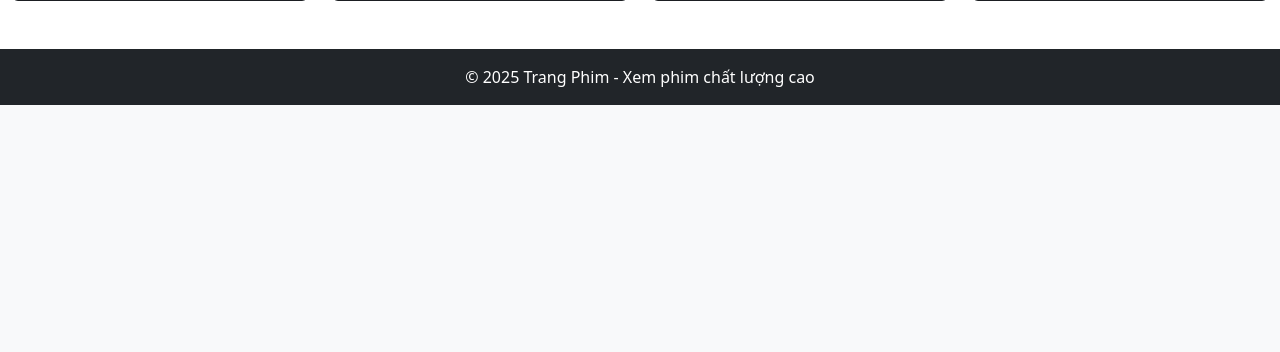
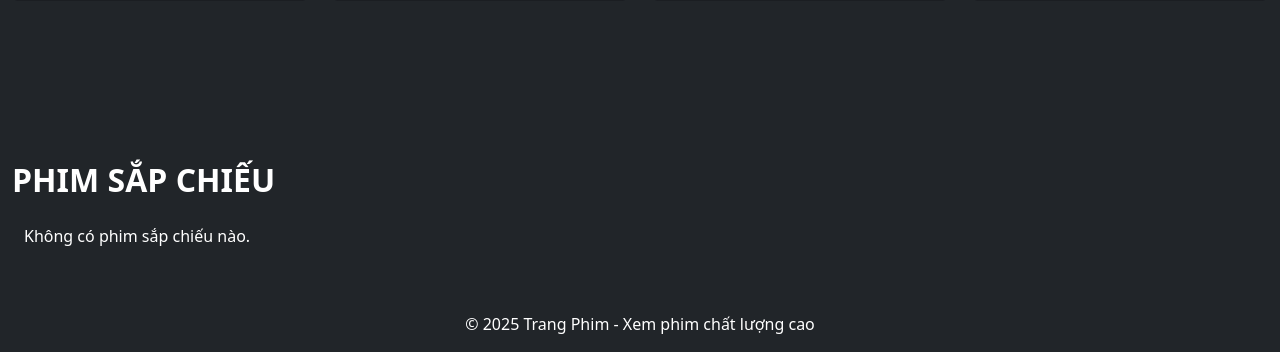
Before and after one commit to lehonglinh12345/DA2, a Django app: page / in a window 1280 px wide. Shown: the part 1396-1748 px from the top of the page. Before the commit the page ends 1501 px from the top, so only its background shows below. Run offline with Django 5.2, Linux system fonts and the light colour scheme; some libraries are stand-ins or nearby versions.

Commit message:
cập nhật mới

```diff
--- a/MovieStreaming/MovieStreaming/settings.py
+++ b/MovieStreaming/MovieStreaming/settings.py
@@ -26,6 +26,7 @@ DEBUG = True
 
 ALLOWED_HOSTS = []
 
+TMDB_API_KEY = "c53ff05a507beb95ce9c55f89908d88d"
 
 
 
--- a/MovieStreaming/myapp/templates/myapp/layout/base.html
+++ b/MovieStreaming/myapp/templates/myapp/layout/base.html
@@ -4,47 +4,52 @@
 <head>
     <meta charset="UTF-8">
     <meta name="viewport" content="width=device-width, initial-scale=1.0">
-    <link href="https://cdn.jsdelivr.net/npm/bootstrap@5.3.0-alpha1/dist/css/bootstrap.min.css" rel="stylesheet">
     <link href="https://cdn.jsdelivr.net/npm/bootstrap@5.3.0/dist/css/bootstrap.min.css" rel="stylesheet">
+    <link href="https://fonts.googleapis.com/css2?family=Poppins:wght@400;500;600;700&display=swap" rel="stylesheet">
+    <link rel="stylesheet" href="https://cdnjs.cloudflare.com/ajax/libs/font-awesome/6.0.0-beta3/css/all.min.css">
     <link rel="stylesheet" type="text/css" href="{% static 'myapp/css/style.css' %}">
     <link rel="stylesheet" type="text/css" href="{% static 'myapp/css/backtotop.css' %}">
     <script src="https://cdn.tailwindcss.com"></script>
-    <link href="https://fonts.googleapis.com/css2?family=Poppins:wght@400;500;600;700&display=swap" rel="stylesheet">
-    <link rel="stylesheet" href="https://cdnjs.cloudflare.com/ajax/libs/font-awesome/6.0.0-beta3/css/all.min.css">
-    <link href="https://cdn.jsdelivr.net/npm/bootstrap@5.3.0/dist/css/bootstrap.min.css" rel="stylesheet">
-
 
     <title>{% block title %}Movie Streaming{% endblock %}</title>
+    {% block extra_css %}{% endblock %}
+</head>
 
-    {% block extra_css %}{% endblock %}
-    <nav class="bg-slate-900 text-white py-4 px-6  w-full z-50">
+<body >
+    <!-- Navigation Bar -->
+    <nav class="bg-slate-900 text-white py-4 px-6 w-full z-50">
         <div class="container mx-auto flex justify-between items-center">
+            <!-- Logo -->
             <a href="{% url 'home' %}" class="d-flex align-items-center text-decoration-none">
-                <img src="{% static 'myapp/img/logo.jpg' %}" alt="Movie Streaming Logo" title="linh vật web toi"class="logo hover:scale-105" style="height: 70px; margin-right: 10px;border-radius: 15px;">
-                <h4 class="font-monospace fst-italic fs-4 hover:text-blue-200" >MOVIE STREAMING</h4>
+                <img src="{% static 'myapp/img/logo.jpg' %}" alt="Movie Streaming Logo"
+                     title="linh vật web tôi" class="logo hover:scale-105"
+                     style="height: 70px; margin-right: 10px; border-radius: 15px;">
+                <h4 class="font-monospace fst-italic fs-4 hover:text-blue-200">MOVIE STREAMING</h4>
             </a>
+
+            <!-- Menu Links -->
             <div class="d-flex align-items-center gap-4">
                 <a href="{% url 'home' %}" class="text-light text-decoration-none">TRANG CHỦ</a>
                 <a href="#" class="text-light text-decoration-none">GIỚI THIỆU</a>
 
-              <div class="dropdown">
-                    <a class="text-light text-decoration-none dropdown-toggle" href="#" role="button" data-bs-toggle="dropdown" aria-expanded="false">
+                <!-- Dropdown Thể Loại -->
+                <div class="dropdown">
+                    <a class="text-light text-decoration-none dropdown-toggle" href="#"
+                       role="button" data-bs-toggle="dropdown" aria-expanded="false">
                         THỂ LOẠI
                     </a>
                     <ul class="dropdown-menu">
-                        <li><a class="dropdown-item" href="/the-loai/anime/"> Anime</a></li>
-                        <li><a class="dropdown-item" href="/the-loai/hanh-dong/"> Hành động</a></li>
-                        <li><a class="dropdown-item" href="/the-loai/hai-huoc/"> Hài hước</a></li>
-                        <li><a class="dropdown-item" href="/the-loai/tinh-cam/"> Tình cảm</a></li>
+                        <li><a class="dropdown-item" href="/the-loai/anime/">Anime</a></li>
+                        <li><a class="dropdown-item" href="/the-loai/hanh-dong/">Hành động</a></li>
+                        <li><a class="dropdown-item" href="/the-loai/hai-huoc/">Hài hước</a></li>
+                        <li><a class="dropdown-item" href="/the-loai/tinh-cam/">Tình cảm</a></li>
                     </ul>
                 </div>
 
-
-
-
                 <!-- Dropdown Ngôn Ngữ -->
                 <div class="dropdown">
-                    <a class="text-light text-decoration-none dropdown-toggle" href="#" role="button" data-bs-toggle="dropdown" aria-expanded="false">
+                    <a class="text-light text-decoration-none dropdown-toggle" href="#"
+                       role="button" data-bs-toggle="dropdown" aria-expanded="false">
                         NGÔN NGỮ
                     </a>
                     <ul class="dropdown-menu">
@@ -53,32 +58,30 @@
                     </ul>
                 </div>
             </div>
+
+            <!-- Search and User Links -->
             <div class="flex items-center space-x-4">
                 <div class="relative">
                     <form action="{% url 'search_movies' %}" method="GET" class="d-flex">
-                        <input type="text" name="q" placeholder="Tìm tên phim,diễn viên..." class="form-control me-2">
-                        <button type="submit" class="btn btn-outline-light"><i class="fas fa-search"></i></button>
+                        <input type="text" name="q" placeholder="Tìm tên phim, diễn viên..."
+                               class="form-control me-2">
+                        <button type="submit" class="btn btn-outline-light">
+                            <i class="fas fa-search"></i>
+                        </button>
                     </form>
                 </div>
                 <a href="{% url 'lich_su_xem' %}" class="hover:text-blue-500">LỊCH SỬ</a>
-                <a href="{% url 'profile'%}" class="hover:text-blue-500">TôI</a>
+                <a href="{% url 'profile' %}" class="hover:text-blue-500">TÔI</a>
             </div>
         </div>
     </nav>
-</head>
-<body>
 
+    <!-- Main Content -->
+    {% block content %}{% endblock %}
 
-    {% block content %}
-
-    {% endblock %}
-
+    <!-- JavaScript Libraries -->
     {% block extra_js %}
-        <script src="https://cdn.jsdelivr.net/npm/bootstrap@5.3.0-alpha1/dist/js/bootstrap.bundle.min.js"></script>
         <script src="https://cdn.jsdelivr.net/npm/bootstrap@5.3.0/dist/js/bootstrap.bundle.min.js"></script>
-        <script src="https://cdn.jsdelivr.net/npm/bootstrap@5.3.0/dist/js/bootstrap.bundle.min.js"></script>
-
-
     {% endblock %}
 </body>
 </html>
--- a/MovieStreaming/myapp/templates/myapp/log/profile.html
+++ b/MovieStreaming/myapp/templates/myapp/log/profile.html
@@ -58,6 +58,9 @@
     </div>
 </div>
 
+
+
+
 <script>
     document.getElementById("edit-fullname").addEventListener("click", function() {
         let fullnameInput = document.getElementById("fullname");
--- a/MovieStreaming/myapp/templates/myapp/pages/home.html
+++ b/MovieStreaming/myapp/templates/myapp/pages/home.html
@@ -2,7 +2,7 @@
 {% load static %}
 
 {% block content %}
-<body class="text-gray-100  ">
+<body class="text-gray-100 bg-dark  text-white ">
     <button id="backToTop" class="btn btn-primary rounded-circle p-3">
         ⬆
     </button>
@@ -111,7 +111,7 @@
 
 
     <div class="container mt-40">
-        <h1 class="text-dark  fw-bold fs-2 mb-4 ">PHIM MỚI NHẤT</h1>
+        <h1 class="text-white  fw-bold fs-2 mb-4 ">PHIM MỚI NHẤT</h1>
 
         <div id="movieCarousel" class="carousel slide" data-bs-ride="carousel">
             <div class="carousel-inner">
@@ -214,7 +214,7 @@
 
 
     <div class="container mt-20">
-        <h1 class="text-dark  fw-bold fs-2 mb-4   ">PHIM HAY NHẤT</h1>
+        <h1 class="text-white  fw-bold fs-2 mb-4   ">PHIM HAY NHẤT</h1>
 
         <div id="movieCarousell" class="carousel slide" data-bs-ride="carousel">
             <div class="carousel-inner">
@@ -314,6 +314,14 @@
         </div>
     </div>
 
+    <div class="container mt-40">
+
+        {% include 'myapp/pages/home1.html' %}
+
+
+    </div>
+
+
 {% include 'myapp/layout/footer.html' %}
 
 <script>
--- /dev/null
+++ b/MovieStreaming/myapp/templates/myapp/pages/home1.html
@@ -0,0 +1,25 @@
+<h1 class="text-white fw-bold fs-2 mb-4">PHIM SẮP CHIẾU</h1>
+
+<div class="container">
+    <div class="row">
+        {% for movie in upcoming_movies %}
+            <div class="col-md-3">
+                <div class="card bg-dark text-white">
+                    {% if movie.anh_bia %}
+                        <img src="{{ movie.anh_bia.url }}" class="card-img-top" alt="{{ movie.ten_phim }}">
+                    {% else %}
+                        <img src="/static/one.jpg" class="card-img-top" alt="Chưa có ảnh">
+                    {% endif %}
+
+                    <div class="card-body">
+                        <h5 class="card-title">{{ movie.ten_phim }}</h5>
+                        <p class="card-text">{{ movie.mo_ta|truncatewords:10 }}</p>
+                        <p>Ngày chiếu: {{ movie.ngay_phat_hanh }}</p>
+                    </div>
+                </div>
+            </div>
+        {% empty %}
+            <p class="text-white">Không có phim sắp chiếu nào.</p>
+        {% endfor %}
+    </div>
+</div>
--- a/MovieStreaming/myapp/urls.py
+++ b/MovieStreaming/myapp/urls.py
@@ -2,11 +2,11 @@ from django.urls import path
 from django.conf import settings
 from django.conf.urls.static import static
 from . import views
-from django.urls import path, include  # ✅ Đúng
+from django.urls import path, include
 from .views import search_movies, lich_su_xem, xem_phim
 from myapp.views import login_view
 from django.views.generic import TemplateView
-from .views import update_fullname
+from .views import update_fullname, phim_sap_chieu
 
 
 urlpatterns = [
@@ -22,6 +22,7 @@ urlpatterns = [
     path("search/", search_movies, name="search_movies"),
     path('lich-su/', lich_su_xem, name='lich_su_xem'),
     path("update-fullname/", update_fullname, name="update_fullname"),
+    path('phim-sap-chieu/', phim_sap_chieu, name='phim_sap_chieu'),
 
 
 
```
Also changed, not shown: MovieStreaming/myapp/models.py (+38 -11 lines), MovieStreaming/myapp/templates/myapp/search/search_results.html (+4 -3 lines), MovieStreaming/myapp/views.py (+48 -67 lines), MovieStreaming/myapp/migrations/0003_movie_tmdb_id.py (added).
